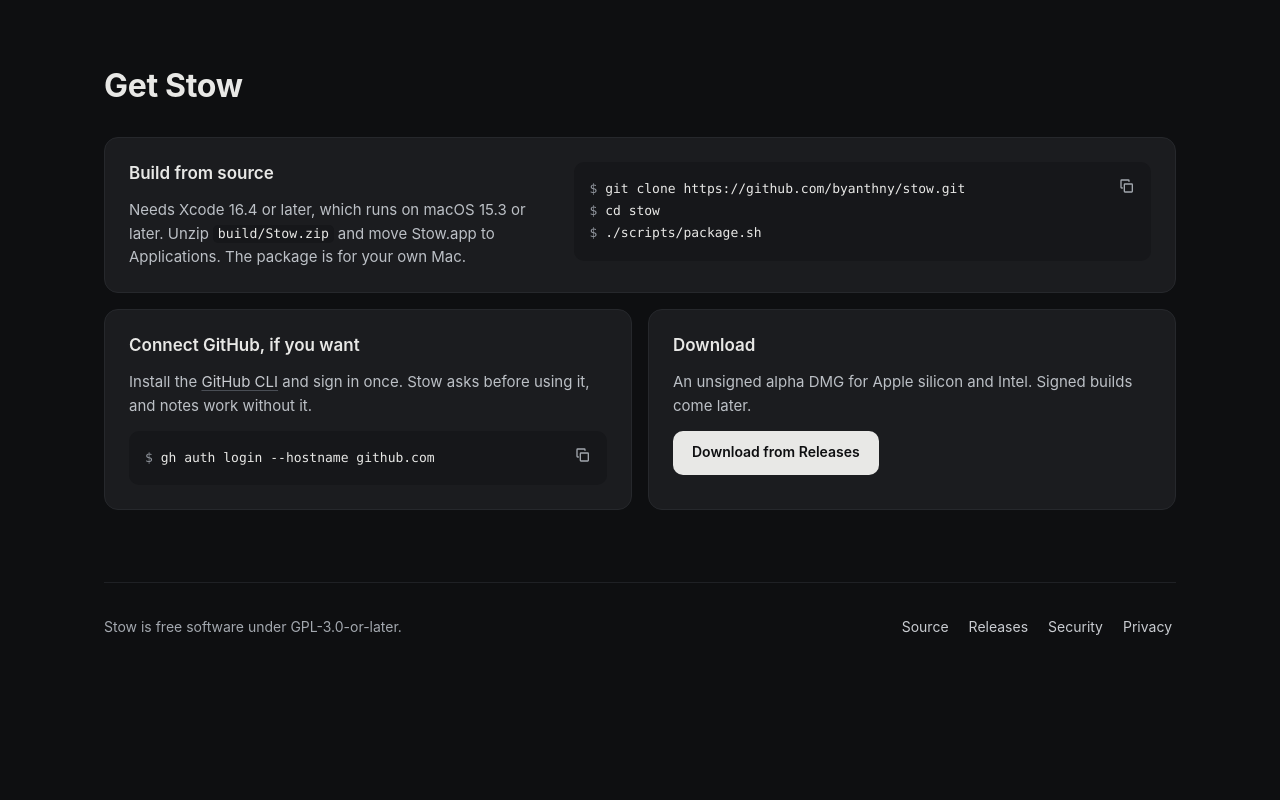
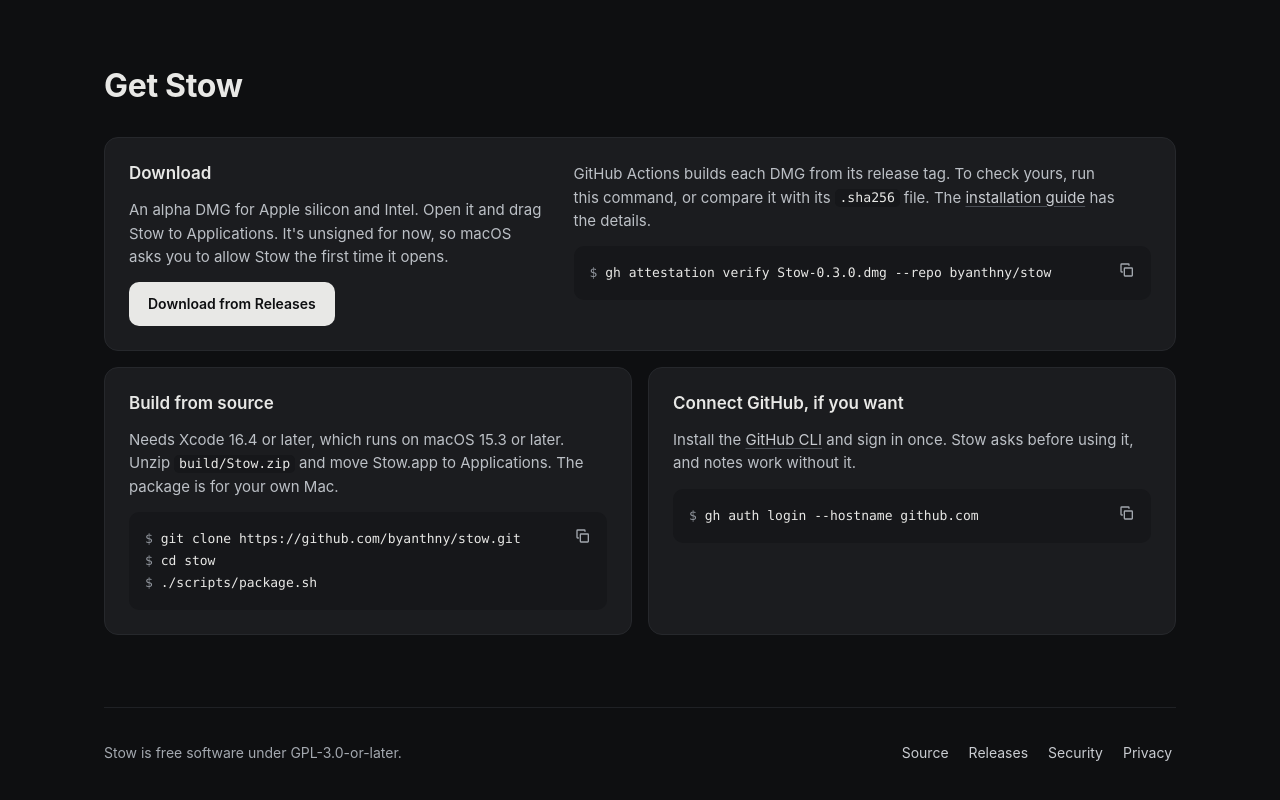
Before and after one commit to byanthny/stow, a plain HTML site: page site/index.html in a window 1280 px wide. Shown: the part 2111-2911 px from the top of the page. Before the commit the page ends 2800 px from the top, so only its background shows below. Drawn offline with Linux system fonts and the light colour scheme.

Commit message:
feat(site): lead Get Stow with the DMG and how to check it
The download is now the wide card, with the unsigned-app prompt, the attestation command, and the install guide. Build from source and GitHub share the next row from 960 px, where the GitHub command fits its half again; until the page is near its widest, the clone command breaks at its line continuation.

```diff
--- a/site/index.html
+++ b/site/index.html
@@ -267,7 +267,18 @@ npm test -- --grep upload
     <section class="band" id="install" aria-labelledby="install-title">
       <h2 class="install-title" id="install-title">Get Stow</h2>
       <div class="install-grid">
-        <article class="card card-wide" aria-labelledby="build-title">
+        <article class="card card-wide" id="download" aria-labelledby="download-title">
+          <div class="card-part">
+            <h3 id="download-title">Download</h3>
+            <p>An alpha DMG for Apple silicon and Intel. Open it and drag Stow to Applications. It's unsigned for now, so macOS asks you to allow Stow the first time it opens.</p>
+            <a class="btn btn-primary btn-small" href="https://github.com/byanthny/stow/releases">Download from Releases</a>
+          </div>
+          <div class="card-part">
+            <p>GitHub Actions builds each DMG from its release tag. To check yours, run this command, or compare it with its <code>.sha256</code> file. The <a href="https://github.com/byanthny/stow/blob/main/docs/install.md">installation guide</a> has the details.</p>
+            <pre class="code" translate="no" data-copy="Copy verify command"><code><span class="line">gh attestation verify Stow-0.3.0.dmg <span class="flag">--repo</span> byanthny/stow</span></code></pre>
+          </div>
+        </article>
+        <article class="card" aria-labelledby="build-title">
           <h3 id="build-title">Build from source</h3>
           <p>Needs Xcode 16.4 or later, which runs on macOS 15.3 or later. Unzip <code>build/Stow.zip</code> and move Stow.app to Applications. The package is for your own Mac.</p>
           <pre class="code" translate="no" data-copy="Copy commands"><code><span class="line">git clone <span class="cont" aria-hidden="true">\
@@ -277,11 +288,6 @@ npm test -- --grep upload
           <h3 id="github-title">Connect GitHub, if you want</h3>
           <p>Install the <a href="https://cli.github.com/">GitHub CLI</a> and sign in once. Stow asks before using it, and notes work without it.</p>
           <pre class="code" translate="no" data-copy="Copy command"><code><span class="line">gh auth login --hostname github.com</span></code></pre>
-        </article>
-        <article class="card" id="download" aria-labelledby="download-title">
-          <h3 id="download-title">Download</h3>
-          <p>An unsigned alpha DMG for Apple silicon and Intel. Signed builds come later.</p>
-          <a class="btn btn-primary btn-small" href="https://github.com/byanthny/stow/releases">Download from Releases</a>
         </article>
       </div>
     </section>
--- a/site/styles.css
+++ b/site/styles.css
@@ -422,6 +422,11 @@ pre {
   text-indent: -2ch;
 }
 
+/* A flag never breaks between its dashes. */
+.flag {
+  white-space: nowrap;
+}
+
 /* A shell line continuation, shown only where the command can't fit on one line. */
 .cont {
   display: none;
@@ -507,8 +512,16 @@ p kbd {
   gap: 16px;
 }
 
-.install-grid .card {
+.install-grid .card,
+.card-part {
   gap: 14px;
+}
+
+/* The wide card's two halves. */
+.card-part {
+  display: flex;
+  flex-direction: column;
+  min-width: 0;
 }
 
 .install-grid .btn {
@@ -516,7 +529,7 @@ p kbd {
 }
 
 /* Two columns start where the GitHub command still fits on one line. */
-@media (min-width: 800px) {
+@media (min-width: 960px) {
   .install-grid {
     grid-template-columns: repeat(2, minmax(0, 1fr));
   }
@@ -526,18 +539,20 @@ p kbd {
   }
 }
 
-@media (min-width: 960px) {
+/* Until the page is near its widest, the clone command needs two lines in its half. */
+@media (min-width: 960px) and (max-width: 1119px) {
+  .cont {
+    display: inline;
+  }
+}
+
+/* From here, the verify command fits on one line beside the download. */
+@media (min-width: 1080px) {
   .install-grid .card-wide {
     display: grid;
     grid-template-columns: minmax(0, 5fr) minmax(0, 7fr);
-    grid-template-rows: auto 1fr;
     align-items: start;
     column-gap: 32px;
-  }
-
-  .card-wide > pre {
-    grid-column: 2;
-    grid-row: 1 / span 2;
   }
 }
 
```
